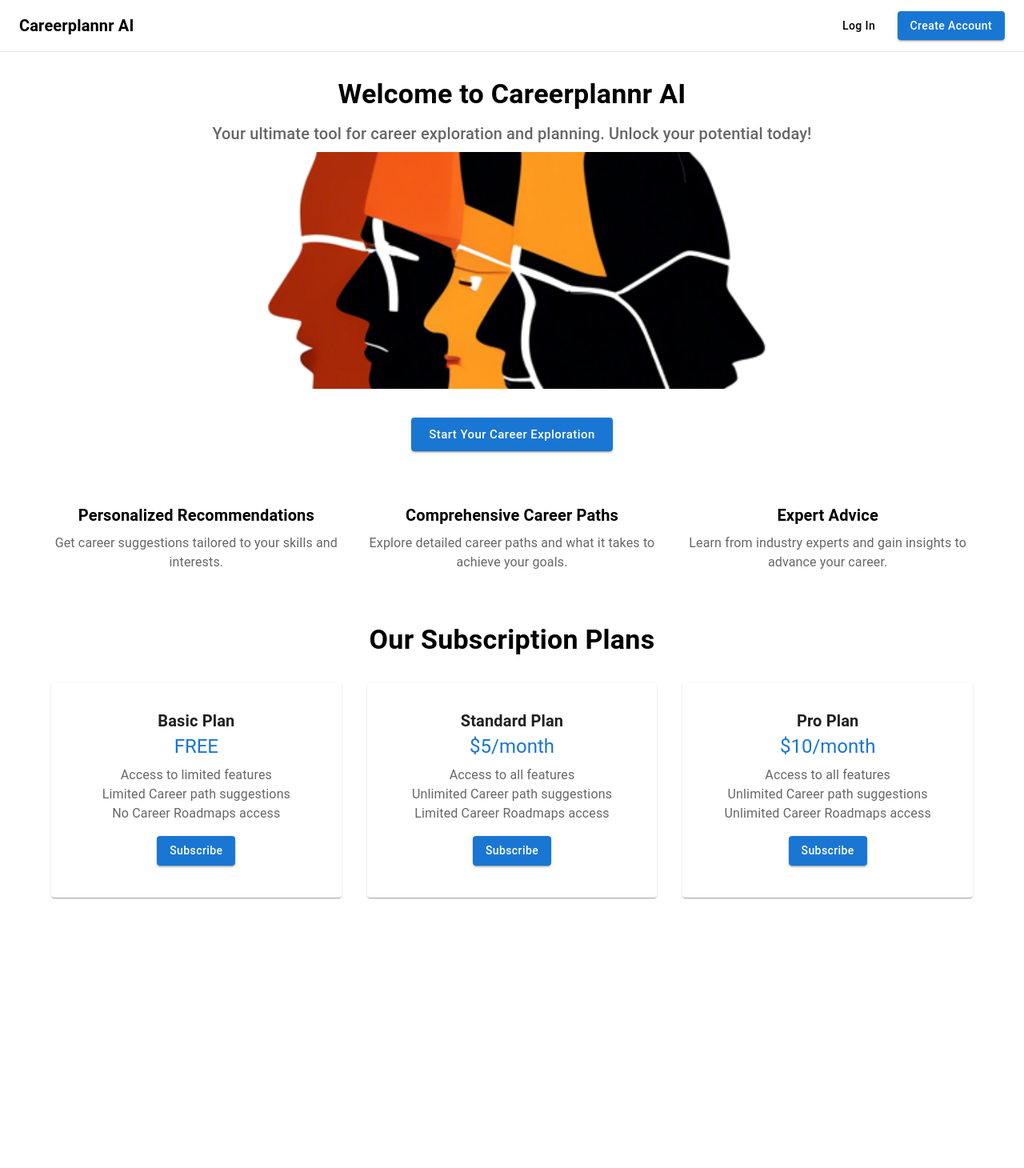
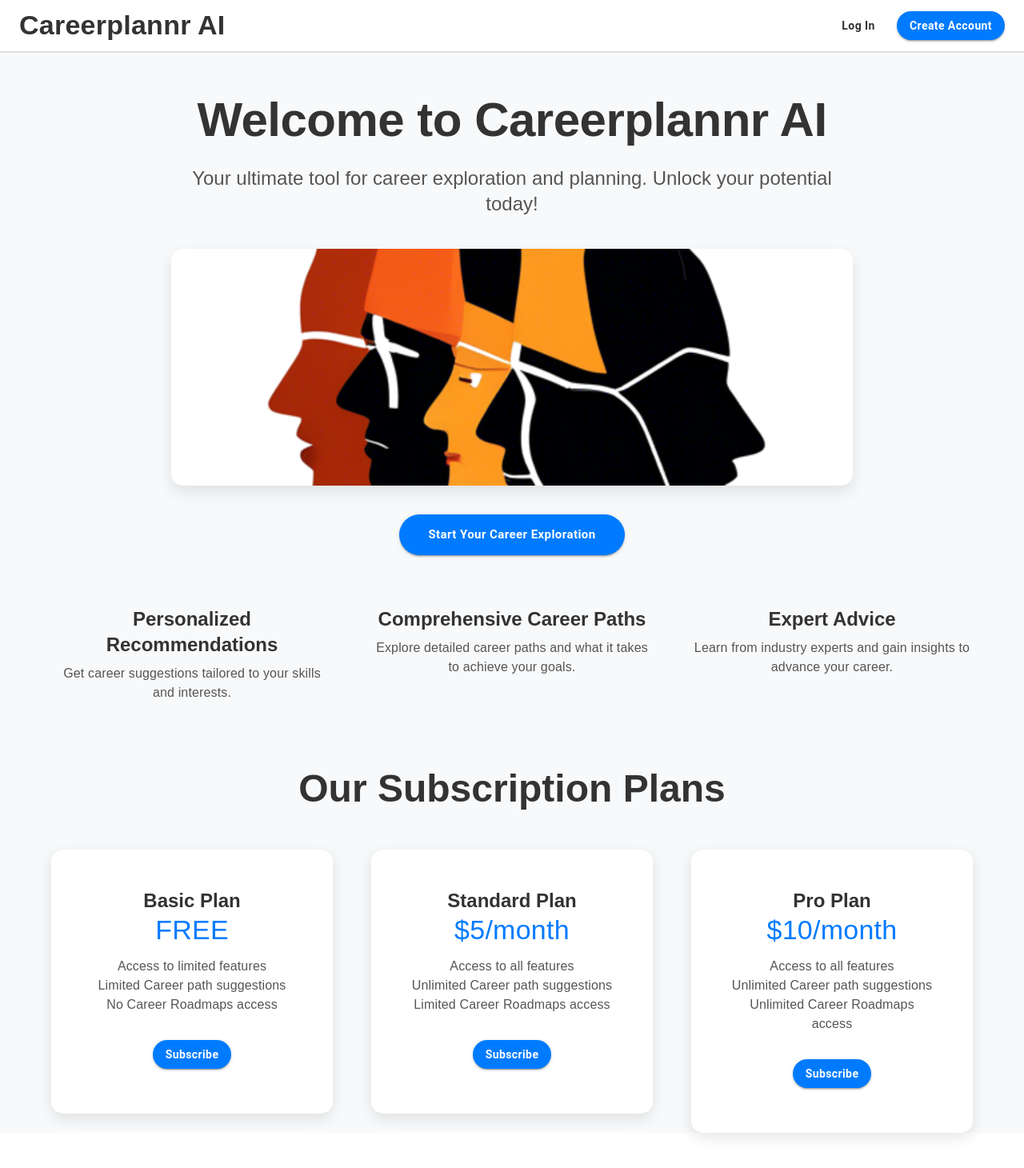
Before and after one commit to mehmoodosman/CareerplannrAI, a Next.js app: page / in a window 1280 px wide. Shown: the top 1460 px of the page at 80% size. Before the commit the page ends 1186 px from the top, so only its background shows below. Built offline with nearby package versions, Linux system fonts and the light colour scheme.

Commit message:
Update page.js

```diff
--- a/app/page.js
+++ b/app/page.js
@@ -1,64 +1,69 @@
-
 import { Container, Typography, Button, Grid, Card, CardContent, AppBar, Toolbar, IconButton, Box } from '@mui/material';
 import MenuIcon from '@mui/icons-material/Menu';
 
 export default function HomePage() {
   return (
-    <Box sx={{ flexGrow: 1 }}>
+    <Box sx={{ flexGrow: 1, bgcolor: '#f8f9fa' }}>
       {/* Navbar */}
-      <AppBar position="static" sx={{ backgroundColor: 'white', boxShadow: 'none', borderBottom: '1px solid #e0e0e0' }}>
+      <AppBar position="static" sx={{ backgroundColor: 'white', boxShadow: 'none', borderBottom: '2px solid #e0e0e0' }}>
         <Toolbar>
-          <Typography variant="h6" sx={{ flexGrow: 1, color: 'black', fontWeight: 'bold' }}>
+          <Typography variant="h4" sx={{ flexGrow: 1, color: '#333', fontWeight: 'bold', fontFamily: 'Montserrat, sans-serif' }}>
             Careerplannr AI
           </Typography>
-          <Button color="inherit" sx={{ color: 'black', textTransform: 'none', marginRight: 2 }}>Log In</Button>
-          <Button variant="contained" color="primary" sx={{ textTransform: 'none' }}>Create Account</Button>
+          <Button color="inherit" sx={{ color: '#333', textTransform: 'none', marginRight: 2, fontWeight: 'bold', ':hover': { color: '#007bff' } }}>Log In</Button>
+          <Button variant="contained" sx={{
+            backgroundColor: '#007bff', color: 'white', textTransform: 'none', fontWeight: 'bold', borderRadius: '20px',
+            ':hover': { backgroundColor: '#0056b3' }
+          }}>Create Account</Button>
         </Toolbar>
       </AppBar>
 
       {/* Hero Section */}
-      <Container maxWidth="md" sx={{ textAlign: 'center', marginTop: 4 }}>
-        <Typography variant="h4" gutterBottom sx={{ fontWeight: 'bold' }}>
+      <Container maxWidth="md" sx={{ textAlign: 'center', marginTop: 6 }}>
+        <Typography variant="h2" gutterBottom sx={{ fontWeight: 'bold', fontFamily: 'Montserrat, sans-serif', color: '#333' }}>
           Welcome to Careerplannr AI
         </Typography>
-        <Typography variant="h6" color="textSecondary" gutterBottom>
+        <Typography variant="h5" color="textSecondary" gutterBottom sx={{ fontFamily: 'Montserrat, sans-serif', color: '#555' }}>
           Your ultimate tool for career exploration and planning. Unlock your potential today!
         </Typography>
         <Box
           component="img"
           src="/image.png" // Replace with your actual image path
           alt="Careerplannr AI"
-          sx={{ maxWidth: '100%', height: 'auto', mb: 4 }}
+          sx={{ maxWidth: '100%', height: 'auto', borderRadius: '15px', boxShadow: '0 8px 20px rgba(0, 0, 0, 0.1)', marginTop: 4, marginBottom: 4 }}
         />
-        <Button variant="contained" color="primary" size="large" sx={{ textTransform: 'none', marginBottom: 8 }}>
+        <Button variant="contained" size="large" sx={{
+          backgroundColor: '#007bff', color: 'white', textTransform: 'none', fontWeight: 'bold', borderRadius: '30px',
+          padding: '12px 36px', marginBottom: 8, ':hover': { backgroundColor: '#0056b3' }
+        }}>
           Start Your Career Exploration
         </Button>
       </Container>
 
       {/* Features Section */}
-      <Container maxWidth="lg" sx={{ marginBottom: 8 }}>
-        <Grid container spacing={4} textAlign="center">
+      <Container maxWidth="lg" sx={{ marginBottom: 10 }}>
+        <Grid container spacing={6} textAlign="center">
           <Grid item xs={12} sm={4}>
-            <Typography variant="h6" fontWeight="bold" gutterBottom>
+            <Typography variant="h5" fontWeight="bold" gutterBottom sx={{ color: '#333', fontFamily: 'Montserrat, sans-serif' }}>
               Personalized Recommendations
             </Typography>
-            <Typography color="textSecondary">
+            <Typography color="textSecondary" sx={{ color: '#555', fontFamily: 'Montserrat, sans-serif' }}>
               Get career suggestions tailored to your skills and interests.
             </Typography>
           </Grid>
           <Grid item xs={12} sm={4}>
-            <Typography variant="h6" fontWeight="bold" gutterBottom>
+            <Typography variant="h5" fontWeight="bold" gutterBottom sx={{ color: '#333', fontFamily: 'Montserrat, sans-serif' }}>
               Comprehensive Career Paths
             </Typography>
-            <Typography color="textSecondary">
+            <Typography color="textSecondary" sx={{ color: '#555', fontFamily: 'Montserrat, sans-serif' }}>
               Explore detailed career paths and what it takes to achieve your goals.
             </Typography>
           </Grid>
           <Grid item xs={12} sm={4}>
-            <Typography variant="h6" fontWeight="bold" gutterBottom>
+            <Typography variant="h5" fontWeight="bold" gutterBottom sx={{ color: '#333', fontFamily: 'Montserrat, sans-serif' }}>
               Expert Advice
             </Typography>
-            <Typography color="textSecondary">
+            <Typography color="textSecondary" sx={{ color: '#555', fontFamily: 'Montserrat, sans-serif' }}>
               Learn from industry experts and gain insights to advance your career.
             </Typography>
           </Grid>
@@ -66,72 +71,81 @@ export default function HomePage() {
       </Container>
 
       {/* Subscription Plans */}
-      <Container maxWidth="lg" sx={{ marginBottom: 8 }}>
-        <Typography variant="h4" fontWeight="bold" textAlign="center" marginBottom={4}>
+      <Container maxWidth="lg" sx={{ marginBottom: 10 }}>
+        <Typography variant="h3" fontWeight="bold" textAlign="center" marginBottom={6} sx={{ fontFamily: 'Montserrat, sans-serif', color: '#333' }}>
           Our Subscription Plans
         </Typography>
-        <Grid container spacing={4} justifyContent="center">
+        <Grid container spacing={6} justifyContent="center">
           <Grid item xs={12} sm={4}>
-            <Card sx={{ textAlign: 'center', padding: 2 }}>
+            <Card sx={{ textAlign: 'center', padding: 4, borderRadius: '15px', boxShadow: '0 6px 18px rgba(0, 0, 0, 0.1)' }}>
               <CardContent>
-                <Typography variant="h6" fontWeight="bold">
+                <Typography variant="h5" fontWeight="bold" sx={{ fontFamily: 'Montserrat, sans-serif', color: '#333' }}>
                   Basic Plan
                 </Typography>
-                <Typography variant="h5" color="primary" gutterBottom>
+                <Typography variant="h4" color="primary" gutterBottom sx={{ fontFamily: 'Montserrat, sans-serif', color: '#007bff' }}>
                   FREE
                 </Typography>
-                <Typography color="textSecondary">
+                <Typography color="textSecondary" sx={{ color: '#555', fontFamily: 'Montserrat, sans-serif', marginBottom: 4 }}>
                   Access to limited features
                   <br />
                   Limited Career path suggestions
                   <br />
                   No Career Roadmaps access
                 </Typography>
-                <Button variant="contained" color="primary" sx={{ marginTop: 2, textTransform: 'none' }}>
+                <Button variant="contained" sx={{
+                  backgroundColor: '#007bff', color: 'white', textTransform: 'none', fontWeight: 'bold', borderRadius: '20px',
+                  ':hover': { backgroundColor: '#0056b3' }
+                }}>
                   Subscribe
                 </Button>
               </CardContent>
             </Card>
           </Grid>
           <Grid item xs={12} sm={4}>
-            <Card sx={{ textAlign: 'center', padding: 2 }}>
+            <Card sx={{ textAlign: 'center', padding: 4, borderRadius: '15px', boxShadow: '0 6px 18px rgba(0, 0, 0, 0.1)' }}>
               <CardContent>
-                <Typography variant="h6" fontWeight="bold">
+                <Typography variant="h5" fontWeight="bold" sx={{ fontFamily: 'Montserrat, sans-serif', color: '#333' }}>
                   Standard Plan
                 </Typography>
-                <Typography variant="h5" color="primary" gutterBottom>
+                <Typography variant="h4" color="primary" gutterBottom sx={{ fontFamily: 'Montserrat, sans-serif', color: '#007bff' }}>
                   $5/month
                 </Typography>
-                <Typography color="textSecondary">
+                <Typography color="textSecondary" sx={{ color: '#555', fontFamily: 'Montserrat, sans-serif', marginBottom: 4 }}>
                   Access to all features
                   <br />
                   Unlimited Career path suggestions
                   <br />
                   Limited Career Roadmaps access
                 </Typography>
-                <Button variant="contained" color="primary" sx={{ marginTop: 2, textTransform: 'none' }}>
+                <Button variant="contained" sx={{
+                  backgroundColor: '#007bff', color: 'white', textTransform: 'none', fontWeight: 'bold', borderRadius: '20px',
+                  ':hover': { backgroundColor: '#0056b3' }
+                }}>
                   Subscribe
                 </Button>
               </CardContent>
             </Card>
           </Grid>
           <Grid item xs={12} sm={4}>
-            <Card sx={{ textAlign: 'center', padding: 2 }}>
+            <Card sx={{ textAlign: 'center', padding: 4, borderRadius: '15px', boxShadow: '0 6px 18px rgba(0, 0, 0, 0.1)' }}>
               <CardContent>
-                <Typography variant="h6" fontWeight="bold">
+                <Typography variant="h5" fontWeight="bold" sx={{ fontFamily: 'Montserrat, sans-serif', color: '#333' }}>
                   Pro Plan
                 </Typography>
-                <Typography variant="h5" color="primary" gutterBottom>
+                <Typography variant="h4" color="primary" gutterBottom sx={{ fontFamily: 'Montserrat, sans-serif', color: '#007bff' }}>
                   $10/month
                 </Typography>
-                <Typography color="textSecondary">
+                <Typography color="textSecondary" sx={{ color: '#555', fontFamily: 'Montserrat, sans-serif', marginBottom: 4 }}>
                   Access to all features
                   <br />
                   Unlimited Career path suggestions
                   <br />
                   Unlimited Career Roadmaps access
                 </Typography>
-                <Button variant="contained" color="primary" sx={{ marginTop: 2, textTransform: 'none' }}>
+                <Button variant="contained" sx={{
+                  backgroundColor: '#007bff', color: 'white', textTransform: 'none', fontWeight: 'bold', borderRadius: '20px',
+                  ':hover': { backgroundColor: '#0056b3' }
+                }}>
                   Subscribe
                 </Button>
               </CardContent>
```
